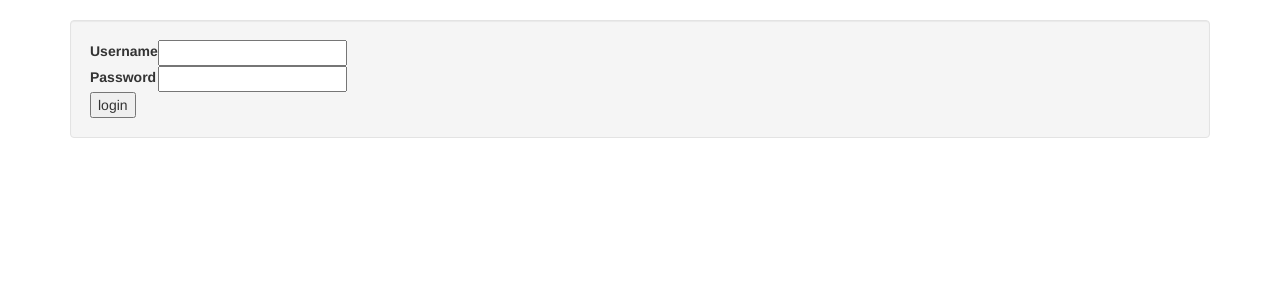
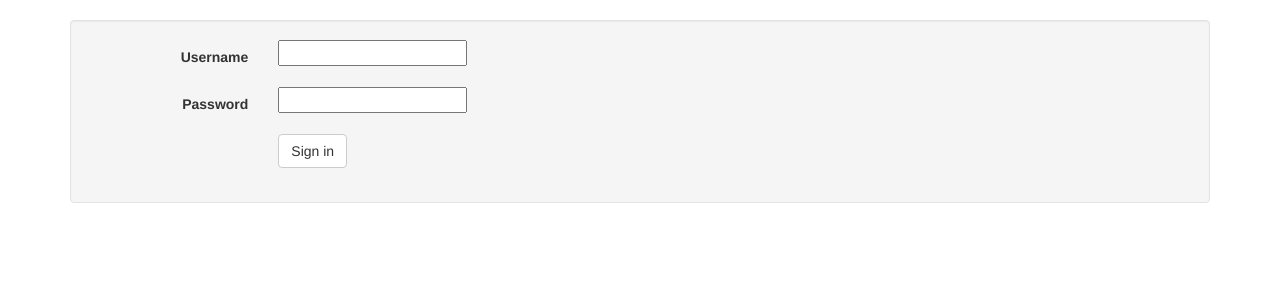
Before and after one commit to wilcus/attendance-django, a Django app: template attendances/templates/login.html in a window 1280 px wide. Shown: the part 52-352 px from the top of the page. Run offline with Django 3.2, Linux system fonts and the light colour scheme; the template is opened without the code that fills it, so the values that code supplies are empty, except form fields; tables that the repository leaves empty hold one stand-in row (values such as "Sample post"); form fields are guessed from the names that the template uses; some libraries are stand-ins or nearby versions.

Commit message:
login form using bootstrap

```diff
--- a/attendances/templates/login.html
+++ b/attendances/templates/login.html
@@ -15,21 +15,26 @@
     {% endif %}
 {% endif %}
 
-<form method="post" action="{% url 'login' %}">
+<form method="post" action="{% url 'login' %}" class="form-horizontal">
 {% csrf_token %}
-<table>
-<tr>
-    <td>{{ form.username.label_tag }}</td>
-    <td>{{ form.username }}</td>
-</tr>
-<tr>
-    <td>{{ form.password.label_tag }}</td>
-    <td>{{ form.password }}</td>
-</tr>
-</table>
-
-<input type="submit" value="login" />
-<input type="hidden" name="next" value="{{ next }}" />
+  <div class="form-group">
+    <label class="col-sm-2 control-label">{{ form.username.label_tag }}</label>
+    <div class="col-sm-10">
+      {{ form.username }}
+    </div>
+  </div>
+  <div class="form-group">
+    <label class="col-sm-2 control-label">{{ form.password.label_tag }}</label>
+    <div class="col-sm-10">
+      {{ form.password }}
+    </div>
+  </div>
+  <input type="hidden" name="next" value="{{ next }}" />
+  <div class="form-group">
+    <div class="col-sm-offset-2 col-sm-10">
+      <input type="submit" value="Sign in" class="btn btn-default"/>
+    </div>
+  </div>
 </form>
 
 {% endblock %}
```
